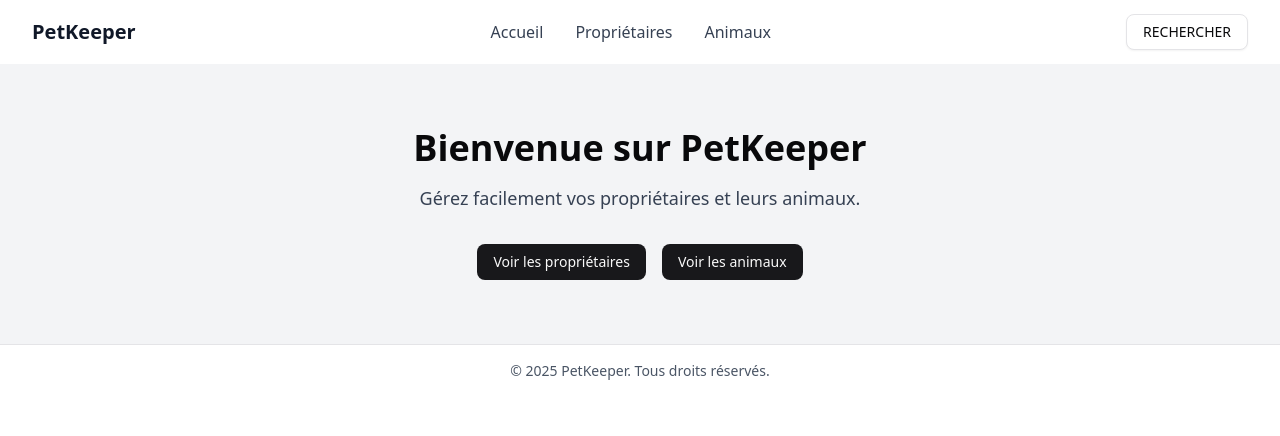
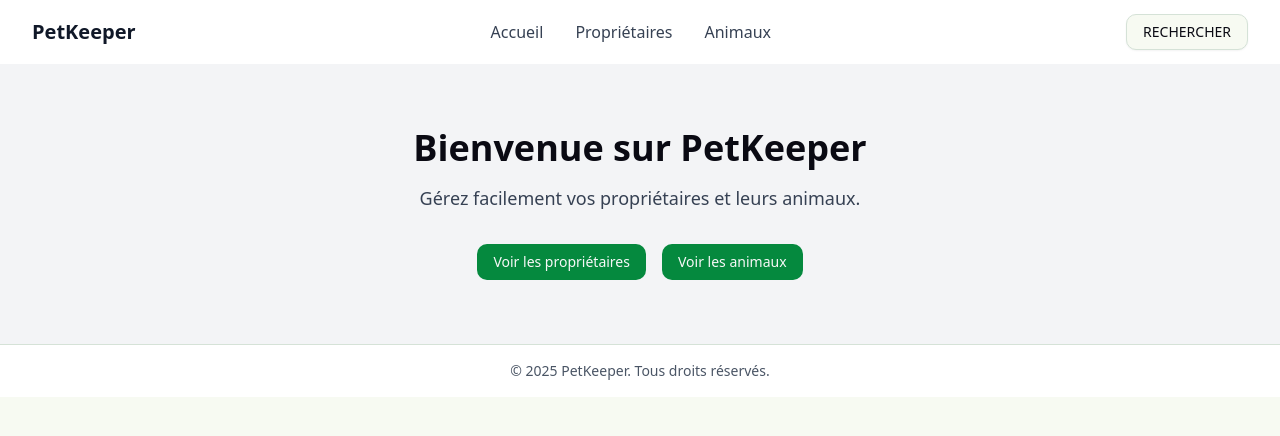
Before and after one commit to NhatHONGUYEN/TestTKORP, a Next.js app in the folder test-frontend/: page / in a window 1280 px wide. Shown: the top 436 px of the page. Built offline with nearby package versions, Linux system fonts and the light colour scheme; no server answers.

Commit message:
💄  F04 > Ajout de nouvelles variables CSS pour un thème animalier, incluant des couleurs spécifiques pour les cartes d'animaux et de propriétaires, ainsi que des classes utilitaires et des animations pour améliorer l'esthétique et l'interaction visuelle de l'interface.

```diff
--- a/test-frontend/src/app/globals.css
+++ b/test-frontend/src/app/globals.css
@@ -8,6 +8,12 @@
   --color-foreground: var(--foreground);
   --font-sans: var(--font-geist-sans);
   --font-mono: var(--font-geist-mono);
+  --color-pet-primary: var(--pet-primary);
+  --color-pet-secondary: var(--pet-secondary);
+  --color-pet-accent: var(--pet-accent);
+  --color-animal-card: var(--animal-card);
+  --color-owner-card: var(--owner-card);
+  --color-paw-print: var(--paw-print);
   --color-sidebar-ring: var(--sidebar-ring);
   --color-sidebar-border: var(--sidebar-border);
   --color-sidebar-accent-foreground: var(--sidebar-accent-foreground);
@@ -44,25 +50,43 @@
 }
 
 :root {
-  --radius: 0.625rem;
-  --background: oklch(1 0 0);
-  --foreground: oklch(0.141 0.005 285.823);
+  --radius: 0.75rem;
+
+  /* Couleurs principales - Thème animalier */
+  --background: oklch(0.98 0.01 120); /* Vert très clair, naturel */
+  --foreground: oklch(0.15 0.02 285);
+
+  /* Cartes et conteneurs */
   --card: oklch(1 0 0);
-  --card-foreground: oklch(0.141 0.005 285.823);
-  --popover: oklch(1 0 0);
-  --popover-foreground: oklch(0.141 0.005 285.823);
-  --primary: oklch(0.21 0.006 285.885);
-  --primary-foreground: oklch(0.985 0 0);
-  --secondary: oklch(0.967 0.001 286.375);
-  --secondary-foreground: oklch(0.21 0.006 285.885);
-  --muted: oklch(0.967 0.001 286.375);
-  --muted-foreground: oklch(0.552 0.016 285.938);
-  --accent: oklch(0.967 0.001 286.375);
-  --accent-foreground: oklch(0.21 0.006 285.885);
-  --destructive: oklch(0.577 0.245 27.325);
-  --border: oklch(0.92 0.004 286.32);
-  --input: oklch(0.92 0.004 286.32);
-  --ring: oklch(0.705 0.015 286.067);
+  --card-foreground: oklch(0.15 0.02 285);
+
+  /* Couleurs spécifiques aux animaux */
+  --pet-primary: oklch(0.55 0.15 150); /* Vert nature pour les animaux */
+  --pet-secondary: oklch(0.65 0.12 45); /* Orange doux pour les propriétaires */
+  --pet-accent: oklch(0.45 0.18 200); /* Bleu pour les accents */
+
+  /* Cartes spécialisées */
+  --animal-card: oklch(0.95 0.02 150); /* Fond vert très clair pour animaux */
+  --owner-card: oklch(
+    0.95 0.02 45
+  ); /* Fond orange très clair pour propriétaires */
+
+  /* Couleur signature "patte" */
+  --paw-print: oklch(0.4 0.2 30); /* Marron pour les pattes */
+
+  /* Couleurs système */
+  --primary: var(--pet-primary);
+  --primary-foreground: oklch(0.98 0 0);
+  --secondary: oklch(0.94 0.02 150);
+  --secondary-foreground: oklch(0.2 0.02 285);
+  --muted: oklch(0.96 0.01 120);
+  --muted-foreground: oklch(0.5 0.02 285);
+  --accent: var(--pet-accent);
+  --accent-foreground: oklch(0.98 0 0);
+  --destructive: oklch(0.6 0.2 25);
+  --border: oklch(0.9 0.02 150);
+  --input: oklch(0.95 0.01 120);
+  --ring: var(--pet-primary);
   --chart-1: oklch(0.646 0.222 41.116);
   --chart-2: oklch(0.6 0.118 184.704);
   --chart-3: oklch(0.398 0.07 227.392);
@@ -79,24 +103,31 @@
 }
 
 .dark {
-  --background: oklch(0.141 0.005 285.823);
-  --foreground: oklch(0.985 0 0);
-  --card: oklch(0.21 0.006 285.885);
-  --card-foreground: oklch(0.985 0 0);
-  --popover: oklch(0.21 0.006 285.885);
-  --popover-foreground: oklch(0.985 0 0);
-  --primary: oklch(0.92 0.004 286.32);
-  --primary-foreground: oklch(0.21 0.006 285.885);
-  --secondary: oklch(0.274 0.006 286.033);
-  --secondary-foreground: oklch(0.985 0 0);
-  --muted: oklch(0.274 0.006 286.033);
-  --muted-foreground: oklch(0.705 0.015 286.067);
-  --accent: oklch(0.274 0.006 286.033);
-  --accent-foreground: oklch(0.985 0 0);
-  --destructive: oklch(0.704 0.191 22.216);
-  --border: oklch(1 0 0 / 10%);
-  --input: oklch(1 0 0 / 15%);
-  --ring: oklch(0.552 0.016 285.938);
+  --background: oklch(0.08 0.01 285);
+  --foreground: oklch(0.95 0 0);
+  --card: oklch(0.12 0.02 285);
+  --card-foreground: oklch(0.95 0 0);
+
+  /* Couleurs sombres pour animaux */
+  --pet-primary: oklch(0.6 0.15 150);
+  --pet-secondary: oklch(0.7 0.12 45);
+  --pet-accent: oklch(0.5 0.18 200);
+
+  --animal-card: oklch(0.15 0.02 150);
+  --owner-card: oklch(0.15 0.02 45);
+  --paw-print: oklch(0.7 0.15 30);
+
+  --primary: var(--pet-primary);
+  --primary-foreground: oklch(0.08 0 0);
+  --secondary: oklch(0.2 0.02 285);
+  --secondary-foreground: oklch(0.95 0 0);
+  --muted: oklch(0.15 0.02 285);
+  --muted-foreground: oklch(0.65 0.02 285);
+  --accent: var(--pet-accent);
+  --accent-foreground: oklch(0.08 0 0);
+  --border: oklch(0.25 0.02 285);
+  --input: oklch(0.18 0.02 285);
+  --ring: var(--pet-primary);
   --chart-1: oklch(0.488 0.243 264.376);
   --chart-2: oklch(0.696 0.17 162.48);
   --chart-3: oklch(0.769 0.188 70.08);
@@ -118,5 +149,52 @@
   }
   body {
     @apply bg-background text-foreground;
+    font-family: var(--font-sans);
+  }
+
+  /* Classes utilitaires pour votre thème */
+  .pet-gradient {
+    background: linear-gradient(
+      135deg,
+      oklch(0.55 0.15 150),
+      oklch(0.45 0.18 200)
+    );
+  }
+
+  .animal-card {
+    @apply bg-[oklch(var(--animal-card))] border-[oklch(var(--pet-primary)/0.2)];
+  }
+
+  .owner-card {
+    @apply bg-[oklch(var(--owner-card))] border-[oklch(var(--pet-secondary)/0.2)];
+  }
+
+  .paw-accent {
+    color: oklch(var(--paw-print));
   }
 }
+
+/* Animations pour les cartes d'animaux */
+@keyframes paw-bounce {
+  0%,
+  20%,
+  53%,
+  80%,
+  100% {
+    transform: translate3d(0, 0, 0);
+  }
+  40%,
+  43% {
+    transform: translate3d(0, -8px, 0);
+  }
+  70% {
+    transform: translate3d(0, -4px, 0);
+  }
+  90% {
+    transform: translate3d(0, -2px, 0);
+  }
+}
+
+.paw-bounce:hover {
+  animation: paw-bounce 1s ease-in-out;
+}
```
